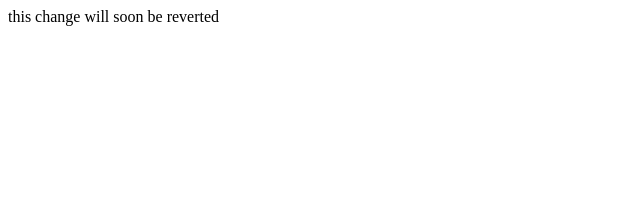
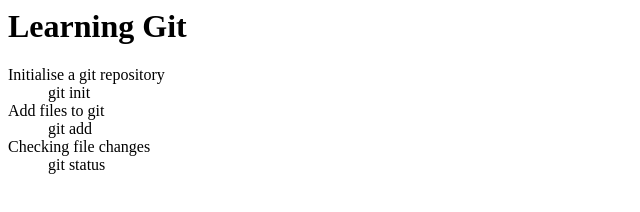
Before and after one commit to ellcub/codebar-git-tutorial, a plain HTML site: page index.html in a window 1280 px wide. Shown: the whole page, without its empty margins (0-640 px from the left). Drawn offline with Linux system fonts and the light colour scheme.

Commit message:
Revert "add another broken change"
This reverts commit 921d3038ca475ded64c9733b3c0d0bb05fe7e002.

```diff
--- a/index.html
+++ b/index.html
@@ -1 +1,17 @@
-this change will soon be reverted
+<html>
+    <head>
+        <title>Learning Git!</title>
+    </head>
+
+    <body>
+        <h1> Learning Git </h1>
+          <dl>
+            <dt>Initialise a git repository</dt>
+            <dd>git init</dd>
+            <dt>Add files to git</dt>
+            <dd>git add <filename></dd>
+            <dt>Checking file changes</dt>
+            <dd>git status</dd>
+          </dl>
+    </body>
+</html>
```
